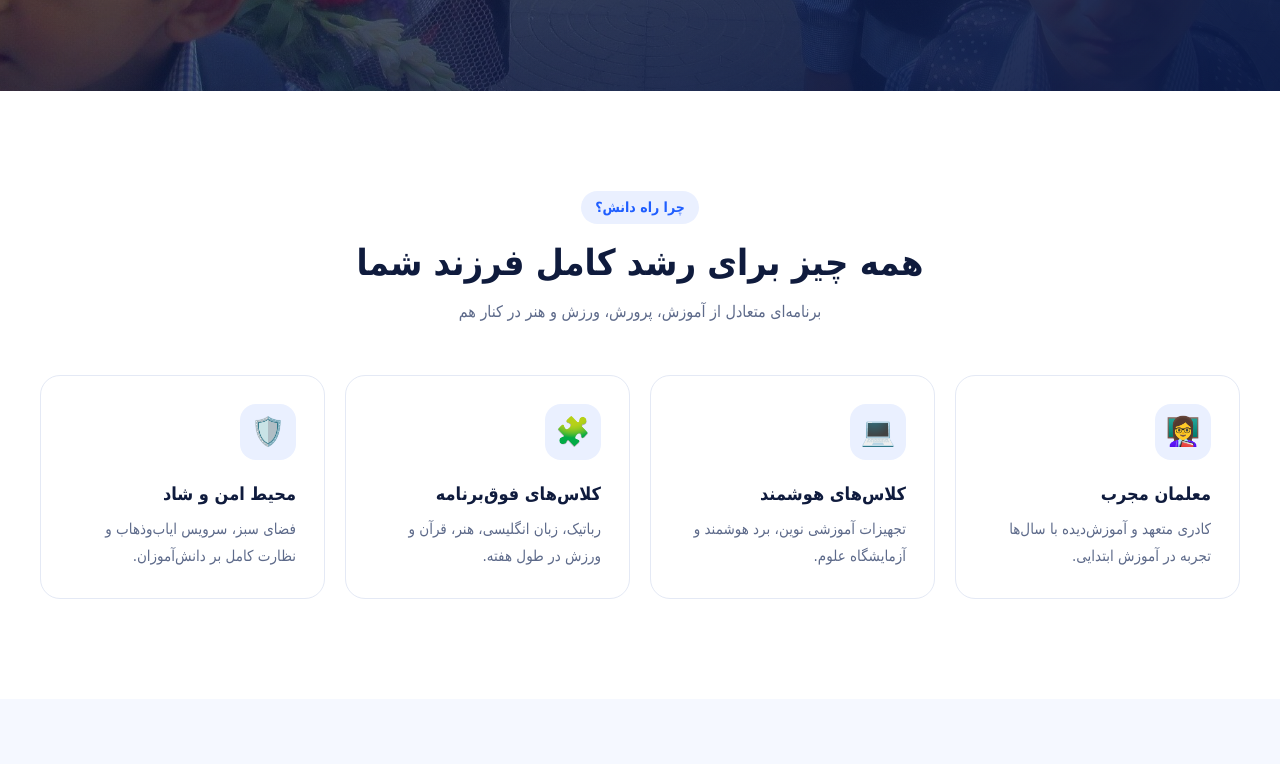
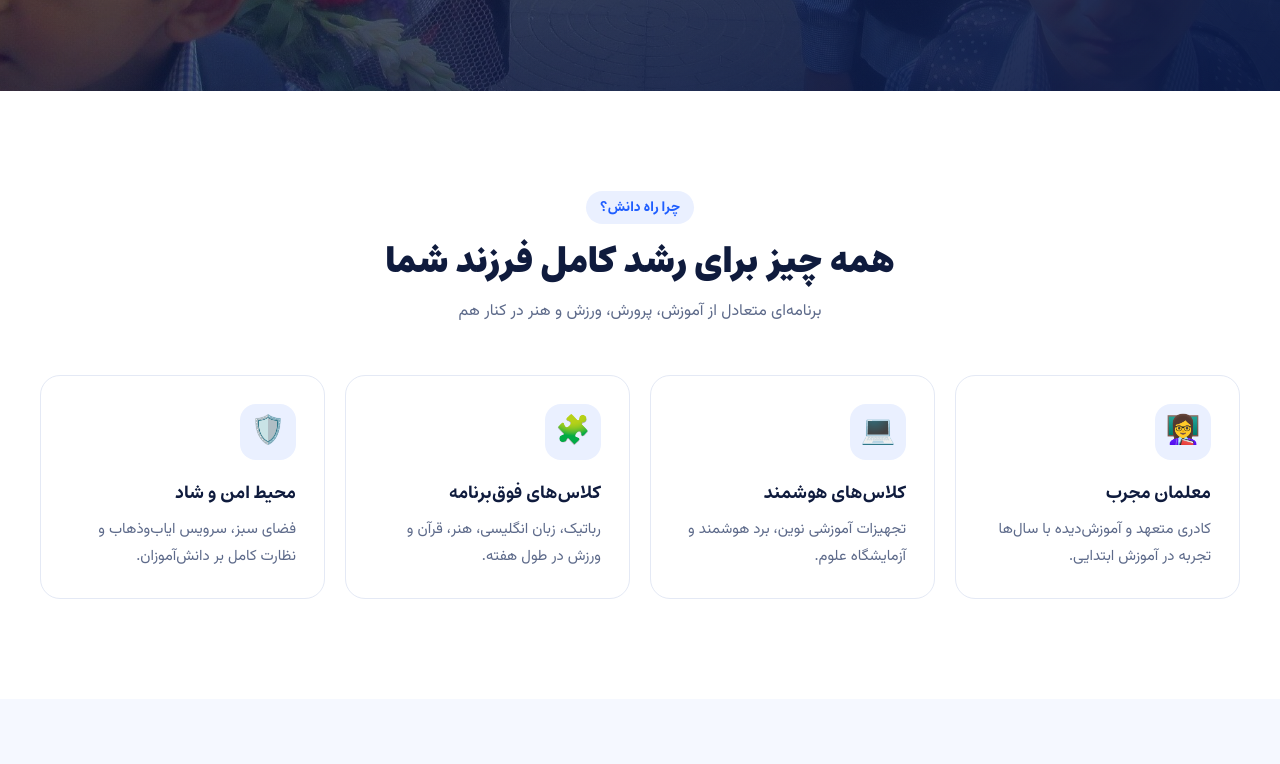
Before and after one commit to masoudlotfi/rahedanesh, a plain HTML site: page index.html in a window 1280 px wide. Shown: the part 709-1473 px from the top of the page. Drawn offline with Linux system fonts and the light colour scheme; a small style sheet from the web is missing.

Commit message:
Self-host Persian fonts: Estedad for headings, Vazirmatn for body
Drops the jsDelivr dependency so fonts load reliably for visitors in Iran,
preloads both variable woff2 files and caches them for 30 days in nginx.

Co-Authored-By: Claude Opus 5.5 <noreply@anthropic.com>

```diff
--- a/assets/css/style.css
+++ b/assets/css/style.css
@@ -1,3 +1,17 @@
+/* Fonts (self-hosted, SIL OFL — see assets/fonts/OFL-*.txt) */
+@font-face {
+  font-family: Vazirmatn;
+  src: url("../fonts/Vazirmatn-wght.woff2") format("woff2");
+  font-weight: 100 900;
+  font-display: swap;
+}
+@font-face {
+  font-family: Estedad;
+  src: url("../fonts/Estedad-wght.woff2") format("woff2");
+  font-weight: 100 900;
+  font-display: swap;
+}
+
 :root {
   --primary: #1f5eff;
   --primary-dark: #1446c8;
@@ -11,12 +25,14 @@
   --radius: 20px;
   --shadow: 0 10px 40px rgba(31, 94, 255, .10);
   --shadow-lg: 0 24px 60px rgba(15, 27, 61, .14);
+  --font-body: Vazirmatn, Tahoma, sans-serif;
+  --font-head: Estedad, Vazirmatn, Tahoma, sans-serif;
 }
 
 * { box-sizing: border-box; margin: 0; padding: 0; }
 html { scroll-behavior: smooth; scroll-padding-top: 84px; }
 body {
-  font-family: Vazirmatn, Tahoma, sans-serif;
+  font-family: var(--font-body);
   color: var(--text);
   background: var(--bg);
   line-height: 1.8;
@@ -24,6 +40,7 @@ body {
 }
 a { color: inherit; text-decoration: none; }
 img { max-width: 100%; display: block; }
+h1, h2, h3, h4, h5, .logo__text strong, .btn, .eyebrow, .stats strong, .badge { font-family: var(--font-head); }
 button { font: inherit; cursor: pointer; border: 0; background: none; color: inherit; }
 
 .container { width: min(1200px, 100% - 32px); margin-inline: auto; }
--- a/index.html
+++ b/index.html
@@ -5,8 +5,8 @@
   <meta name="viewport" content="width=device-width, initial-scale=1">
   <title>دبستان راه دانش</title>
   <meta name="description" content="دبستان راه دانش؛ آموزش خلاق، محیطی امن و شاد برای رشد فرزندان شما">
-  <link rel="preconnect" href="https://cdn.jsdelivr.net">
-  <link rel="stylesheet" href="https://cdn.jsdelivr.net/gh/rastikerdar/vazirmatn@v33.003/Vazirmatn-font-face.css">
+  <link rel="preload" href="assets/fonts/Vazirmatn-wght.woff2" as="font" type="font/woff2" crossorigin>
+  <link rel="preload" href="assets/fonts/Estedad-wght.woff2" as="font" type="font/woff2" crossorigin>
   <link rel="stylesheet" href="assets/css/style.css">
 </head>
 <body>
```
Also changed, not shown: assets/fonts/Estedad-wght.woff2 (added), assets/fonts/OFL-Estedad.txt (added), assets/fonts/OFL-Vazirmatn.txt (added), assets/fonts/Vazirmatn-wght.woff2 (added), 1 other file.
